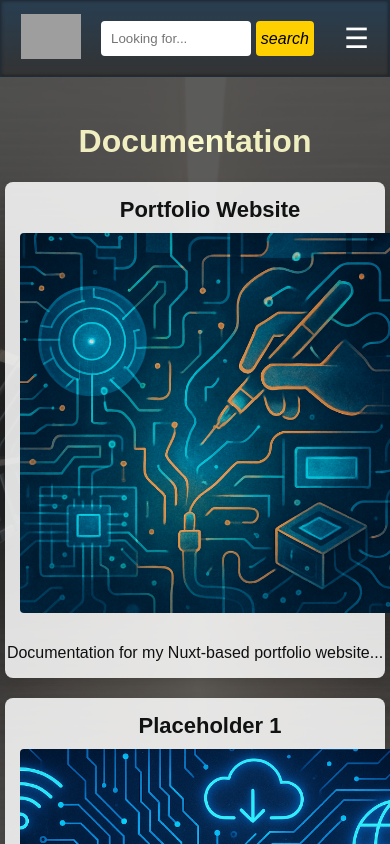
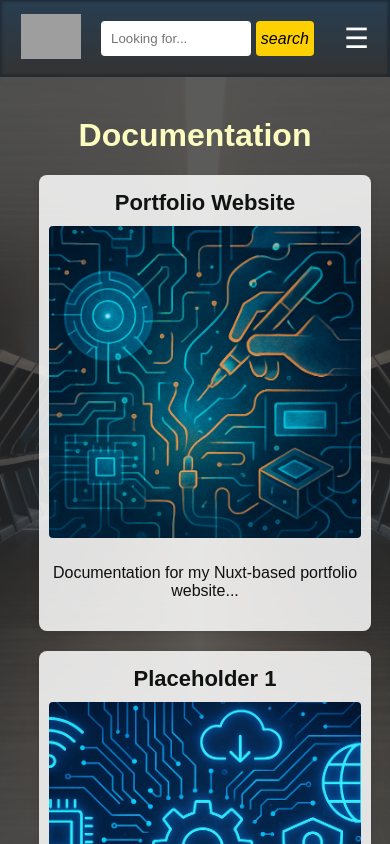
Before and after one commit to RJNed/Portfolio, a Nuxt app: page /Documentation in a window 390 px wide. Shown: the top 844 px of the page. Built offline with nearby package versions, Linux system fonts and the light colour scheme; grey boxes are pictures that could not be loaded.

Commit message:
Style: update styling for project and doc pages and components to fit major devices.

```diff
--- a/components/DocumentCard.vue
+++ b/components/DocumentCard.vue
@@ -47,10 +47,11 @@
   text-align: center;
   width: 100%;
   max-width: 1000px;
-    /* padding: 20px; */
+  padding: 10px;
   margin-bottom: 20px;
-    /* flex-wrap: nowrap; prevent premature wrap */
+  flex-wrap: nowrap; /* prevent premature wrap */
 }
+
 
 .cardContainer:hover {
   transform: translateY(-10px);
@@ -70,6 +71,7 @@
 .descriptionSection {
   flex: 1 1 0%;
   min-width: 0;
+  padding-right: 30px
 }
 
 .descriptionSection p {
@@ -95,14 +97,16 @@
 /* Responsive Design */
 @media (max-width: 768px) {
   .cardContainer {
+    width:100%;
     flex-direction: column;
-      align-items: flex-start;
+    text-align: center;
   }
 
   .imageSection,
   .descriptionSection {
     width: 100%;
-      /* text-align: center; */
+    text-align: center;
+    padding: 5px
   }
 
   .descriptionSection p {
--- a/components/ProjectCard.vue
+++ b/components/ProjectCard.vue
@@ -41,7 +41,6 @@ defineProps({
   z-index: 1;
   display: flex;
   align-items: center;
-  justify-content: flex-start;
   text-decoration-line: none;
   border-radius: 8px;
   /* border: 2px solid rgb(250, 235, 215, 0.4); */
@@ -50,9 +49,9 @@ defineProps({
   text-align: center;
   width: 100%;
   max-width: 1000px;
-  /* padding: 20px; */
+  padding: 10px;
   margin-bottom: 20px;
-  /* flex-wrap: nowrap; prevent premature wrap */
+  flex-wrap: nowrap; /* prevent premature wrap */
 }
 
 
@@ -74,6 +73,7 @@ defineProps({
 .descriptionSection {
   flex: 1 1 0%;
   min-width: 0;
+  padding-right: 30px
 }
 
 .descriptionSection p {
@@ -99,14 +99,16 @@ defineProps({
 /* Responsive Design */
 @media (max-width: 768px) {
   .cardContainer {
+    width:100%;
     flex-direction: column;
-    align-items: flex-start;
+    text-align: center;
   }
 
   .imageSection,
   .descriptionSection {
     width: 100%;
-    /* text-align: center; */
+    text-align: center;
+    padding: 5px
   }
 
   .descriptionSection p {
--- a/pages/Documentation.vue
+++ b/pages/Documentation.vue
@@ -17,7 +17,7 @@
 </template>
 
 <script setup>
-import documentCard from "~/components/DocumentCard.vue"
+import DocumentCard from "~/components/DocumentCard.vue"
 import project_docs from '~/data/documentation.json' // JSON file import
 
 
@@ -64,16 +64,30 @@ h1{
   z-index: 0;
 }
 
-.projectLink {
-  text-decoration-line: none;
+.doc-layout {
+  position: relative;
+  z-index: 1;
+  display: flex-start;
+  flex-direction: column;
+  justify-content: center;
+  align-items: center;
+  text-align: center;
+  width: 100%;
+  max-width: 1000px;
 }
 
 .details {
-  margin-top: 20px;
+  width: 100%;
+  margin-top: 40px;
   text-align: center;
   align-items: center;
-  padding: 5px;
+  /* padding: 5px; */
   color:#fcfcc0;
 }
 
+@media(max-width: 1120px){
+  .doc-layout{
+    width: 80%;
+  }
+}
 </style>
--- a/pages/Projects.vue
+++ b/pages/Projects.vue
@@ -101,9 +101,6 @@ useHead({
   justify-content: center;
   align-items: center;
   text-align: center;
-  /* color: white;
-  margin:5px;
-  padding: 20px; */
   width: 100%;
   max-width: 1000px;
 }
@@ -143,4 +140,10 @@ useHead({
   border-color: #fcfcc0;
   box-shadow: 0 0 0 2px rgba(252, 252, 192, 0.4);
 }
+
+@media(max-width: 1120px){
+  .project-overlay{
+    width: 80%;
+  }
+}
 </style>
```
Lines whose indentation alone changed are shown as unchanged.
